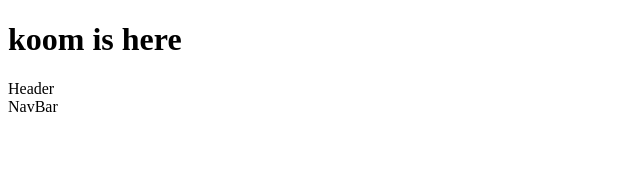
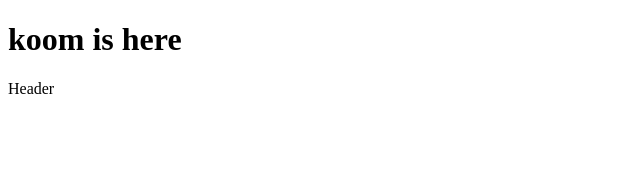
Before and after one commit to zikoom/kooms-day, a React (Create React App) app: page / in a window 1280 px wide. Shown: the top 188 px of the page, without its empty margins (0-640 px from the left). Built offline with nearby package versions, Linux system fonts and the light colour scheme.

Commit message:
navbar 주석처리 해보기

```diff
--- a/src/App.js
+++ b/src/App.js
@@ -2,7 +2,7 @@
 
 import { Outlet } from 'react-router-dom';
 import Header from './components/Header'
-import NavBar from './components/NavBar'
+// import NavBar from './components/NavBar'
 
 
 
@@ -11,7 +11,7 @@ function App() {
     <div className="App">
       <h1>koom is here</h1>
       <Header></Header>
-      <NavBar></NavBar>
+      {/* <NavBar></NavBar> */}
       <Outlet />
     </div>
   );
```
